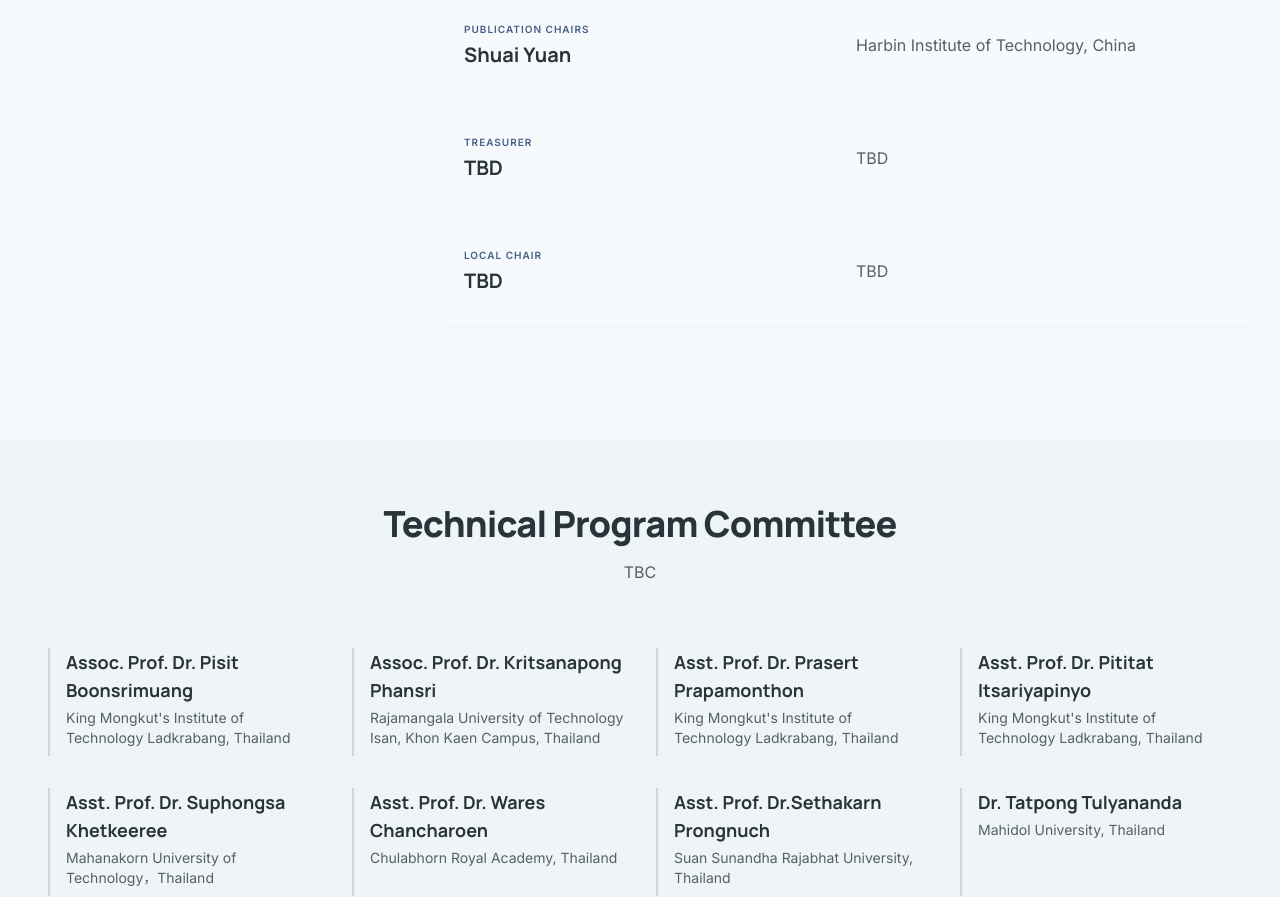
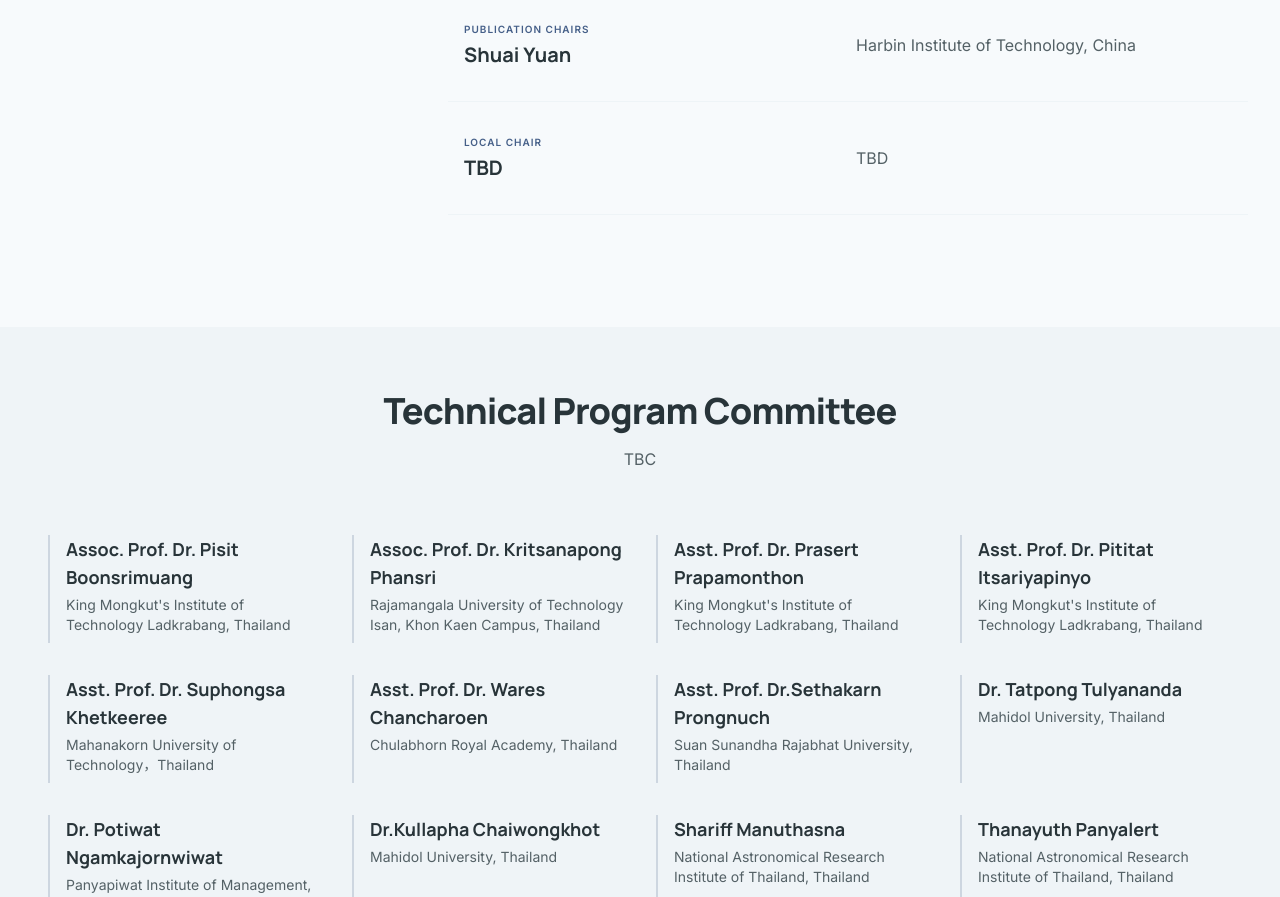
Before and after one commit to ascomlab/apase-web, a Next.js app: page /committee in a window 1280 px wide. Shown: the part 2140-3037 px from the top of the page. Built offline with nearby package versions, Linux system fonts and the light colour scheme.

Commit message:
Update page.tsx

```diff
--- a/app/committee/page.tsx
+++ b/app/committee/page.tsx
@@ -73,11 +73,6 @@ const organizingCommittee = [
     role: "Publication Chairs",
     name: "Shuai Yuan",
     affiliation: "Harbin Institute of Technology, China",
-  },
-  {
-    role: "Treasurer",
-    name: "TBD",
-    affiliation: "TBD",
   },
   {
     role: "Local Chair",
```
